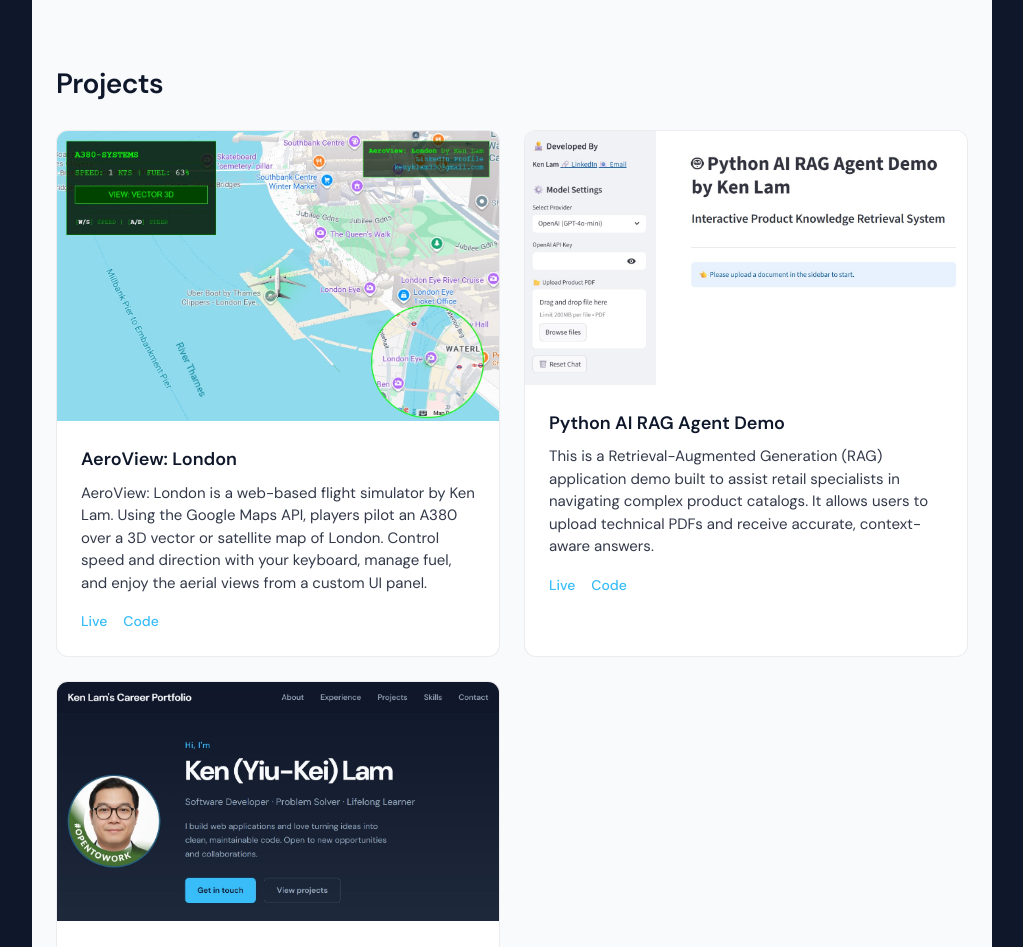
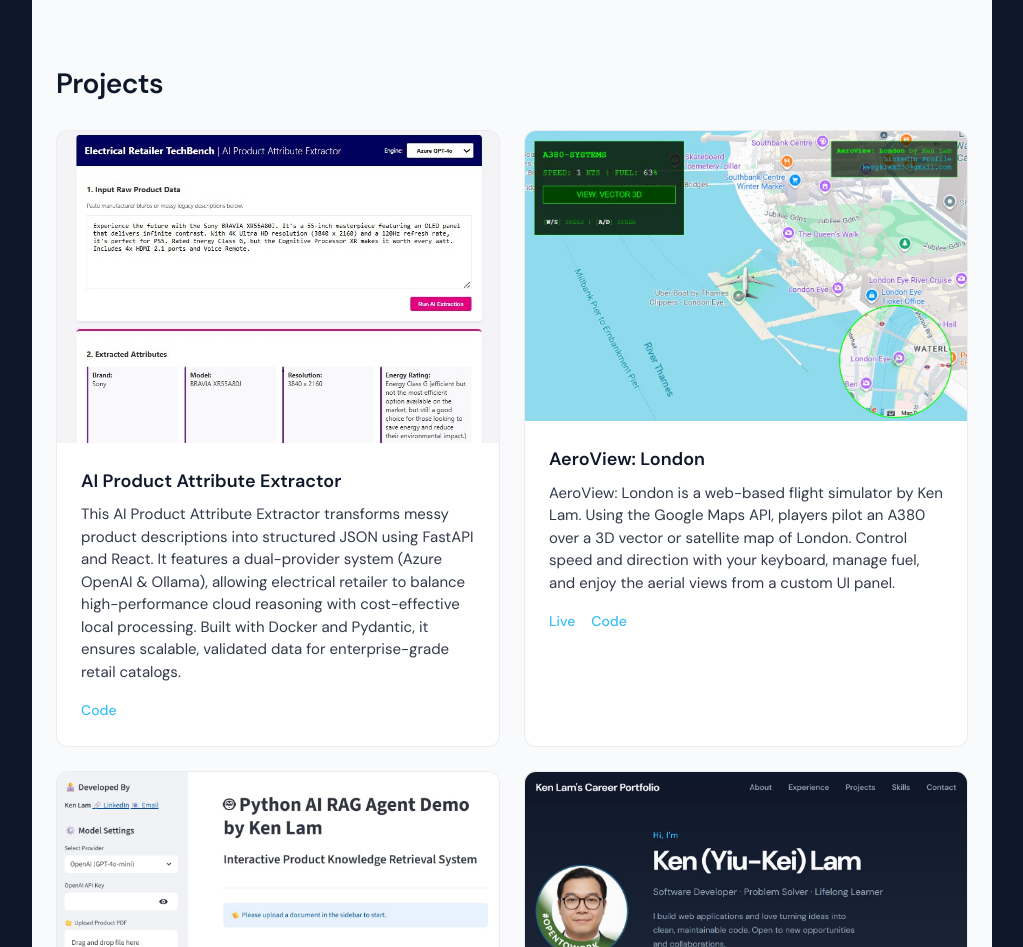
Before and after one commit to kenyklam330/kenyklam330.github.io, an Angular app: page / in a window 1280 px wide. Shown: the part 1860-2807 px from the top of the page, without its empty margins (128-1151 px from the left). Built offline with nearby package versions, Linux system fonts and the light colour scheme.

Commit message:
Added new project at projects.ts

```diff
--- a/src/app/components/projects/projects.ts
+++ b/src/app/components/projects/projects.ts
@@ -17,6 +17,12 @@
 })
 export class Projects {
   protected projects: Project[] = [
+    {
+      title: 'AI Product Attribute Extractor',
+      description: 'This AI Product Attribute Extractor transforms messy product descriptions into structured JSON using FastAPI and React. It features a dual-provider system (Azure OpenAI & Ollama), allowing electrical retailer to balance high-performance cloud reasoning with cost-effective local processing. Built with Docker and Pydantic, it ensures scalable, validated data for enterprise-grade retail catalogs.',
+      thumbnail: 'project4.jpg',
+      repo: 'https://github.com/kenyklam330/ai-product-attribute-extractor',
+    },
     {
       title: 'AeroView: London',
       description: 'AeroView: London is a web-based flight simulator by Ken Lam. Using the Google Maps API, players pilot an A380 over a 3D vector or satellite map of London. Control speed and direction with your keyboard, manage fuel, and enjoy the aerial views from a custom UI panel.',
```
Also changed, not shown: public/Screenshot 2026-02-04 114105.png (added), public/project4.jpg (added).
